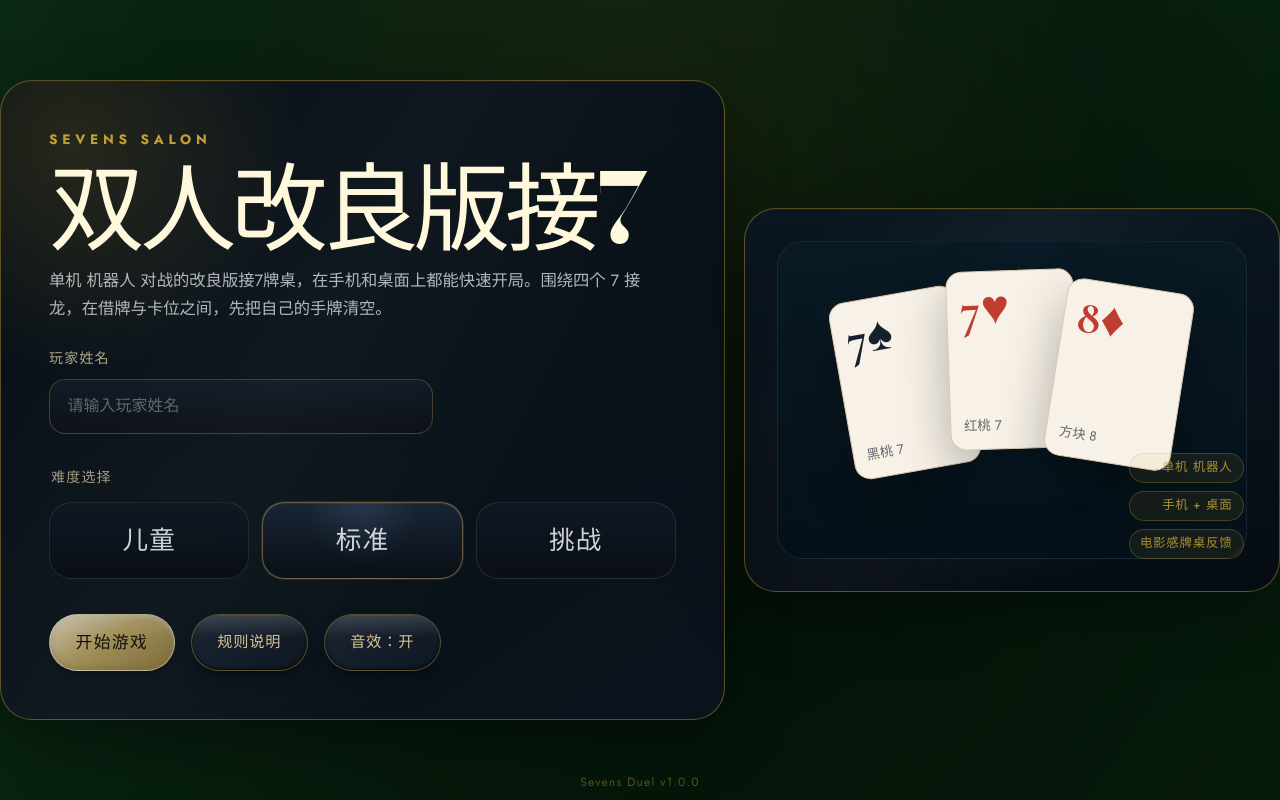
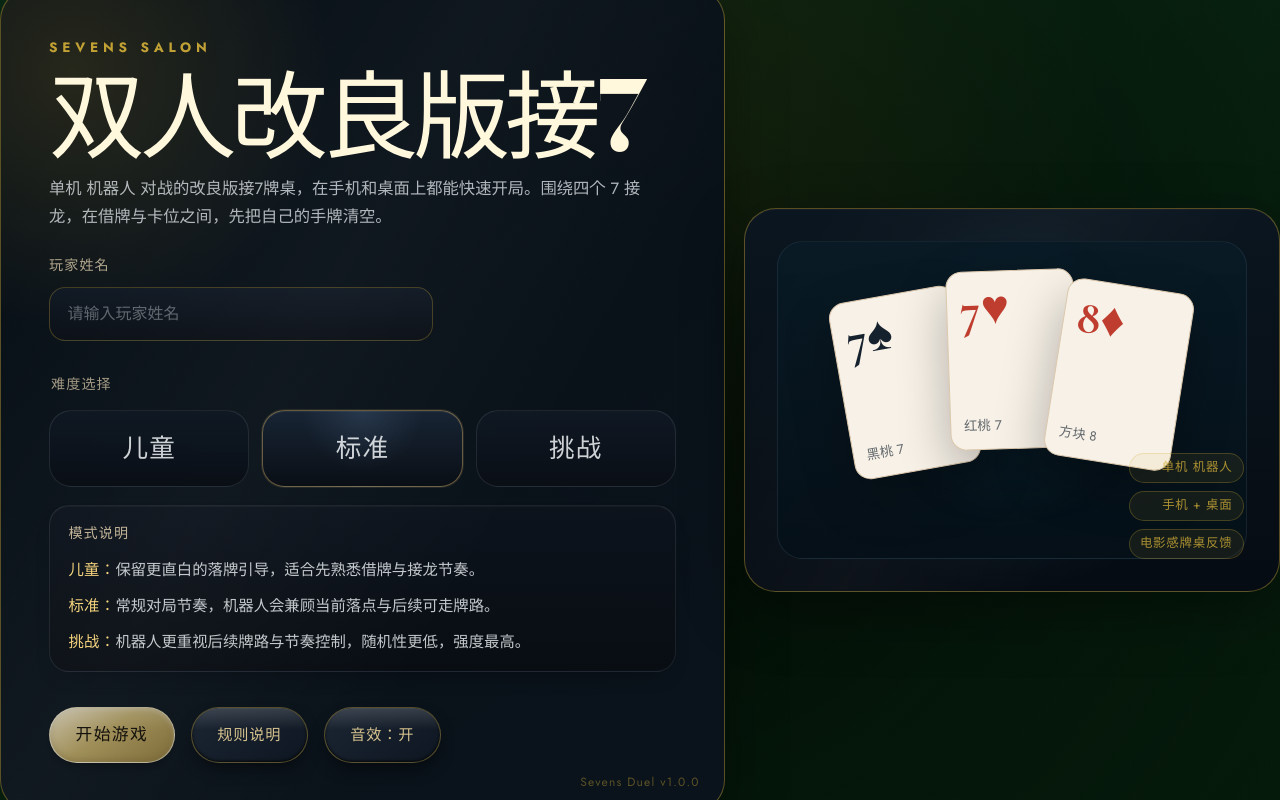
Before and after one commit to unix2dos/sevens-duel-game, a React (Vite) app: page / in a window 1280 px wide. Built offline with nearby package versions, Linux system fonts and the light colour scheme.

Commit message:
feat(home): add mode descriptions and update README

```diff
--- a/src/App.css
+++ b/src/App.css
@@ -155,6 +155,47 @@
   box-shadow:
     inset 0 1px 0 rgba(255, 255, 255, 0.06),
     0 0 0 1px rgba(212, 178, 104, 0.12);
+}
+
+.mode-guide {
+  margin-top: 1.15rem;
+  padding: 1rem 1.15rem;
+  border: 1px solid rgba(170, 176, 185, 0.12);
+  border-radius: 1.25rem;
+  background:
+    linear-gradient(180deg, rgba(14, 20, 29, 0.9), rgba(9, 13, 19, 0.95));
+  box-shadow:
+    inset 0 1px 0 rgba(255, 255, 255, 0.04),
+    0 10px 26px -18px rgba(0, 0, 0, 0.75);
+}
+
+.mode-guide-title {
+  margin: 0;
+  color: rgba(212, 195, 163, 0.9);
+  font-size: 0.88rem;
+  font-weight: 600;
+  letter-spacing: 0.08em;
+}
+
+.mode-guide-list {
+  margin: 0.8rem 0 0;
+  padding: 0;
+  list-style: none;
+  display: grid;
+  gap: 0.7rem;
+}
+
+.mode-guide-item {
+  color: rgba(236, 240, 244, 0.82);
+  font-size: 0.96rem;
+  line-height: 1.55;
+}
+
+.mode-guide-name {
+  color: #f4d27a;
+  font-family: "Bodoni Moda", "PingFang SC", serif;
+  font-weight: 700;
+  letter-spacing: 0.02em;
 }
 
 .hero-actions {
@@ -578,6 +619,10 @@
     grid-template-columns: 1fr;
   }
 
+  .mode-guide {
+    padding: 0.95rem 1rem;
+  }
+
   .home-tableau {
     min-height: 18rem;
   }
--- a/src/ui/screens/HomeScreen.tsx
+++ b/src/ui/screens/HomeScreen.tsx
@@ -22,6 +22,24 @@ export function HomeScreen({
   onOpenRules,
   onToggleSound,
 }: HomeScreenProps) {
+  const modeDescriptions = [
+    {
+      id: "child",
+      title: "儿童：",
+      copy: "保留更直白的落牌引导，适合先熟悉借牌与接龙节奏。",
+    },
+    {
+      id: "normal",
+      title: "标准：",
+      copy: "常规对局节奏，机器人会兼顾当前落点与后续可走牌路。",
+    },
+    {
+      id: "challenge",
+      title: "挑战：",
+      copy: "机器人更重视后续牌路与节奏控制，随机性更低，强度最高。",
+    },
+  ] as const;
+
   return (
     <main className="app-shell app-shell--home">
       <section className="hero-panel">
@@ -51,6 +69,18 @@ export function HomeScreen({
           onSelectDifficulty={onSelectDifficulty}
           selectedDifficulty={selectedDifficulty}
         />
+
+        <section aria-label="模式说明" className="mode-guide">
+          <p className="mode-guide-title">模式说明</p>
+          <ul className="mode-guide-list">
+            {modeDescriptions.map((mode) => (
+              <li className="mode-guide-item" key={mode.id}>
+                <span className="mode-guide-name">{mode.title}</span>
+                <span>{mode.copy}</span>
+              </li>
+            ))}
+          </ul>
+        </section>
 
         <div className="hero-actions">
           <button
```
Also changed, not shown: 4 other files (tests, documents, lock files or other folders).
